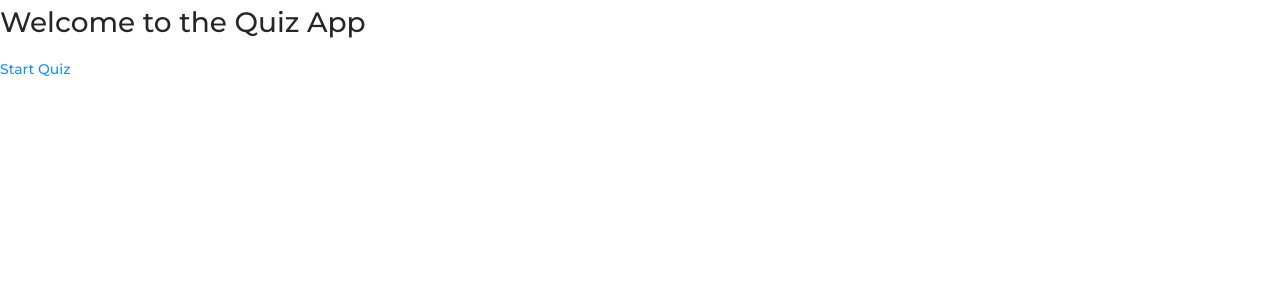
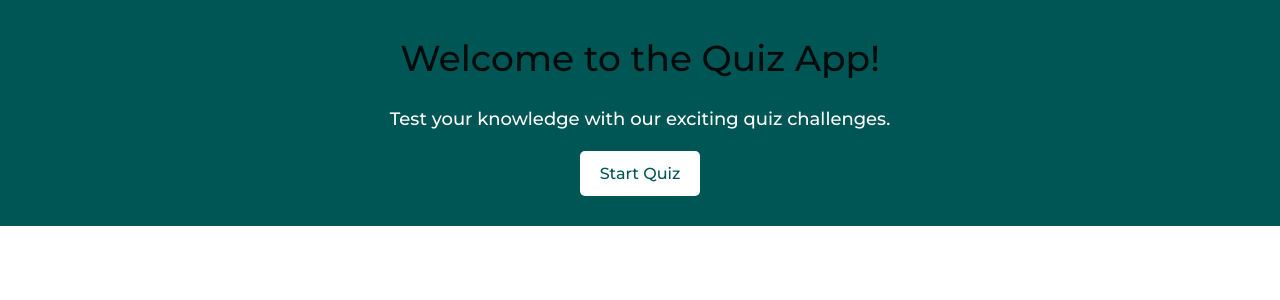
Before and after one commit to pallavidhakne/QuizzApp, a React (Vite) app in the folder frontend/: page / in a window 1280 px wide. Shown: the top 300 px of the page. Built offline with nearby package versions, Linux system fonts and the light colour scheme.

Commit message:
added css to home page

```diff
--- a/frontend/src/pages/home/Home.jsx
+++ b/frontend/src/pages/home/Home.jsx
@@ -1,11 +1,14 @@
-import React from 'react';
-import { Link } from 'react-router-dom';
-
+import React from "react";
+import { Link } from "react-router-dom";
+import "./home.css";
 function Home() {
   return (
-    <div>
-      <h1>Welcome to the Quiz App</h1>
-      <Link to="/quiz/">Start Quiz</Link>
+    <div className="home-page">
+      <h1>Welcome to the Quiz App!</h1>
+      <p>Test your knowledge with our exciting quiz challenges.</p>
+      <Link className="start-btn" to="/quiz">
+        Start Quiz
+      </Link>
     </div>
   );
 }
--- /dev/null
+++ b/frontend/src/pages/home/home.css
@@ -0,0 +1,32 @@
+.home-page {
+  background-color: #005555;
+  padding: 30px;
+  font-family: "Arial", sans-serif;
+  text-align: center;
+}
+
+h1 {
+  font-size: 36px;
+  margin-bottom: 20px;
+}
+
+p {
+  font-size: 18px;
+  color: white;
+}
+
+.start-btn {
+  display: inline-block;
+  background-color: #fff;
+  color: #005555;
+  padding: 10px 20px;
+  text-decoration: none;
+  font-size: 16px;
+  border-radius: 5px;
+  transition: background-color 0.3s ease;
+}
+
+.start-btn:hover {
+  background-color: #003333;
+  color: white;
+}
--- a/frontend/src/pages/quiz/Quiz.jsx
+++ b/frontend/src/pages/quiz/Quiz.jsx
@@ -49,6 +49,15 @@ function Quiz() {
     };
     fatchData();
   }, []); // Empty dependency array means this effect runs once on mount (ekbar hi run hoga)
+
+  // Function to clear the selected option for a specific question
+  const ClearSelectedOption = (questionIndex) => {
+    setSelectedOption((prevState) => {
+      const newstate = { ...prevState };
+      delete newstate[questionIndex];
+      return newstate;
+    });
+  };
   return (
     <div className="quizpage">
       <h1 className="quiz-title">Quiz Problems</h1>
@@ -80,7 +89,10 @@ function Quiz() {
                   <br />
                 </label>
               ))}
-              <button>Clear</button>
+              <button onClick={() => ClearSelectedOption(questionIndex)}>
+                Clear
+              </button>{" "}
+              <button>Check</button>
             </div>
           </div>
         );
```
